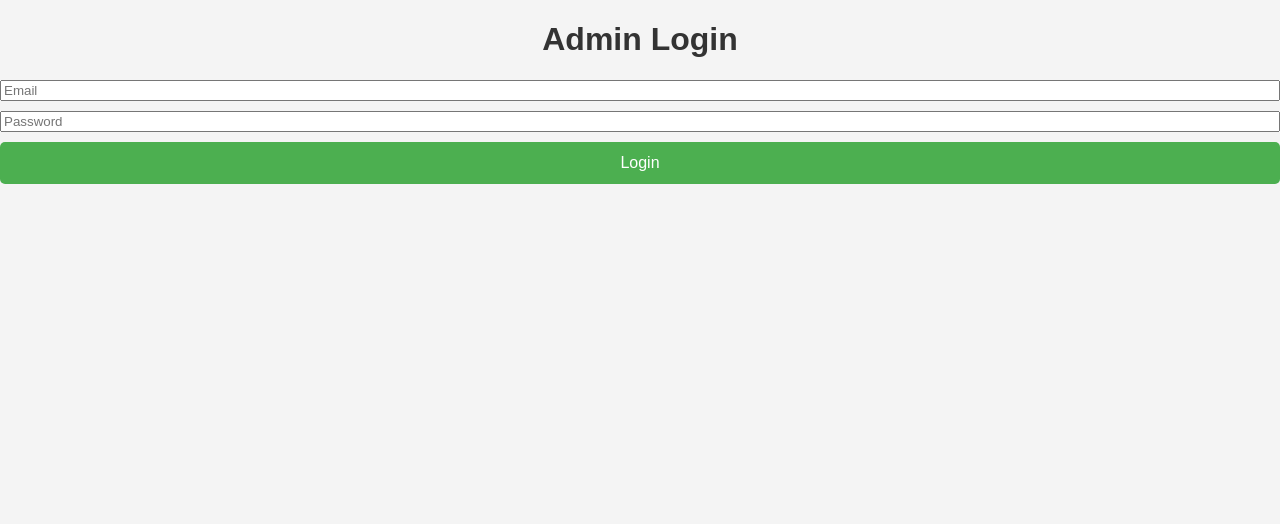
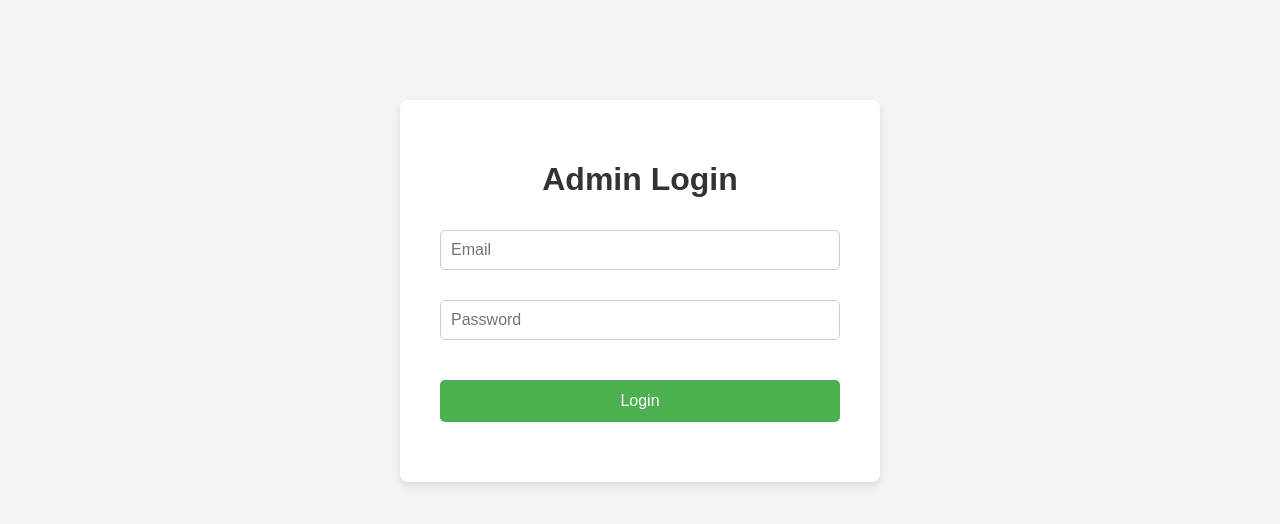
Before and after one commit to sanket113/PluteITAdminPanel, a plain HTML site: page html/login.html in a window 1280 px wide. Drawn offline with Linux system fonts and the light colour scheme.

Commit message:
Login design changes

```diff
--- a/css/style.css
+++ b/css/style.css
@@ -1,3 +1,53 @@
+
+/* Login Container */
+.login-container {
+    max-width: 400px;
+    margin: 100px auto;
+    padding: 40px;
+    background-color: white;
+    border-radius: 8px;
+    box-shadow: 0px 4px 10px rgba(0, 0, 0, 0.1);
+    text-align: center;
+  }
+
+  #login-form {
+    display: flex;
+    flex-direction: column;
+  }
+
+  input[type="email"],
+  input[type="password"] {
+    padding: 10px;
+    margin: 10px 0;
+    border: 1px solid #ccc;
+    border-radius: 5px;
+    font-size: 16px;
+  }
+
+  button {
+    background-color: #4CAF50;
+    color: white;
+    padding: 12px;
+    border: none;
+    border-radius: 5px;
+    cursor: pointer;
+    font-size: 16px;
+    margin-top: 20px;
+  }
+
+  button:hover {
+    background-color: #45a049;
+  }
+
+  input:focus,
+  button:focus {
+    outline: none;
+    box-shadow: 0px 0px 5px rgba(72, 196, 72, 0.5);
+  }
+
+
+
+
 /* General styles */
 body {
     font-family: Arial, sans-serif;
```
Also changed, not shown: 2 other files.
